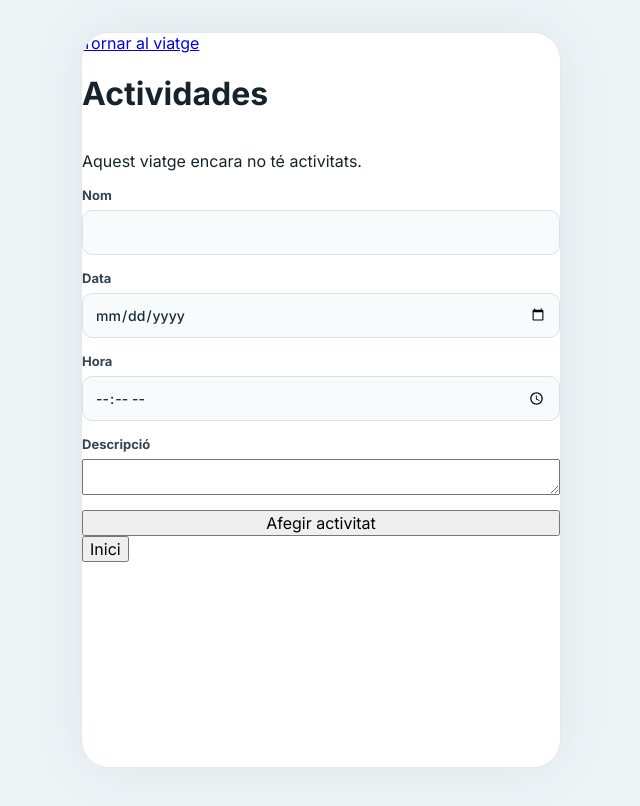
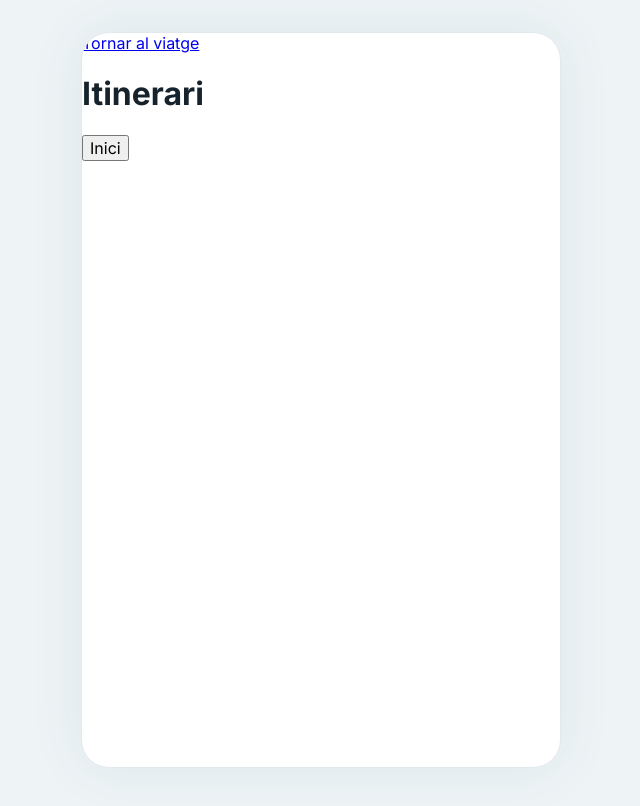
Before and after one commit to ToniArnaiz/APP-DAM, a React (Vite) app: page /viaje/1/actividades in a window 1280 px wide. Shown: the top 806 px of the page, without its empty margins (319-959 px from the left). Built offline with nearby package versions, Linux system fonts and the light colour scheme.

Commit message:
Revert "feat: activades actualizables entre pages"
This reverts commit 61fd95d5642a7ac85e1bb6bb0f756e5dfd884595.

```diff
--- a/src/pages/Actividades.jsx
+++ b/src/pages/Actividades.jsx
@@ -1,64 +1,14 @@
-import { useState } from "react";
 import { Link, useLocation, useParams } from "react-router-dom";
 
 export default function Actividades() {
     const { id } = useParams();
     const { state } = useLocation();
-    const [actividades, setActividades] = useState(() => state?.actividades ?? []);
-
-    function agregarActividad(event) {
-        event.preventDefault();
-        const formulario = event.currentTarget;
-        const datos = new FormData(formulario);
-        const nombre = datos.get("nombre").trim();
-        if (!nombre) return;
-
-        const fecha = datos.get("fecha");
-        const actividad = {
-            nombre,
-            fecha,
-            hora: `${fecha}T${datos.get("hora")}:00`,
-            descripcion: datos.get("descripcion").trim(),
-        };
-
-        setActividades(lista => {
-            const ultimoId = lista.reduce((maximo, item) => Math.max(maximo, Number(item.id) || 0), 0);
-            return [...lista, { ...actividad, id: ultimoId + 1 }];
-        });
-        formulario.reset();
-    }
-
+    const actividades = state?.actividades;
+    console.log(actividades);
     return (
-        <>
-            <header>
-                <Link to={`/viaje/${id}`} state={{ actividades }}>Tornar al viatge</Link>
-                <h1>{state?.destino ? `Actividades - ${state.destino}` : "Actividades"}</h1>
-            </header>
-            <main>
-                {actividades.length ? (
-                    <ul>
-                        {actividades.map(actividad => (
-                            <li key={actividad.id}>
-                                {actividad.nombre}
-                                <button
-                                    type="button"
-                                    aria-label={`Eliminar ${actividad.nombre}`}
-                                    onClick={() => setActividades(lista => lista.filter(item => item.id !== actividad.id))}
-                                >
-                                    Eliminar
-                                </button>
-                            </li>
-                        ))}
-                    </ul>
-                ) : <p>Aquest viatge encara no té activitats.</p>}
-                <form className="form-add-viaje" onSubmit={agregarActividad}>
-                    <label className="form-input">Nom<input name="nombre" required /></label>
-                    <label className="form-input">Data<input name="fecha" type="date" required /></label>
-                    <label className="form-input">Hora<input name="hora" type="time" required /></label>
-                    <label className="form-input">Descripció<textarea name="descripcion" /></label>
-                    <button type="submit">Afegir activitat</button>
-                </form>
-            </main>
-        </>
+        <header>
+            <Link to={`/viaje/${id}`} >Tornar al viatge</Link>
+            <h1>{state?.destino ? `Itinerari - ${state.destino}` : "Itinerari"}</h1>
+        </header>
     );
 }
--- a/src/pages/Viaje.jsx
+++ b/src/pages/Viaje.jsx
@@ -1,5 +1,5 @@
 import { useEffect, useState } from "react";
-import { useLocation, useParams } from "react-router-dom";
+import { useParams } from "react-router-dom";
 import Viaje_Header from "../components/Viaje_Header.jsx";
 import Viaje_Button from "../components/Viaje_Button.jsx";
 import Viaje_Resum from "../components/Viaje_Resum.jsx";
@@ -7,9 +7,7 @@ import { fetch_viaje_by_id } from "../utils/api_fetch.js";
 
 export function Viaje() {
     const { id } = useParams();
-    const { state } = useLocation();
     const [viaje, setViaje] = useState();
-    const actividades = state?.actividades ?? viaje?.actividades ?? [];
 
     useEffect(() => {
         let activo = true;
@@ -44,13 +42,13 @@ export function Viaje() {
                             <Viaje_Button
                                 titulo="Activitats"
                                 url="actividades"
-                                state={{ actividades, destino: viaje.destino }}
+                                state={{ actividades: viaje.actividades, destino: viaje.destino }}
                             />
                             <Viaje_Button titulo="Itinerari" url="itinerario" />
                             <Viaje_Button titulo="Despeses" url="gastos" />
                         </nav>
                         <Viaje_Resum
-                            actividades={actividades}
+                            actividades={viaje.actividades}
                             gastos={viaje.gastos}
                             presupuesto={viaje.presupuesto}
                         />
```
